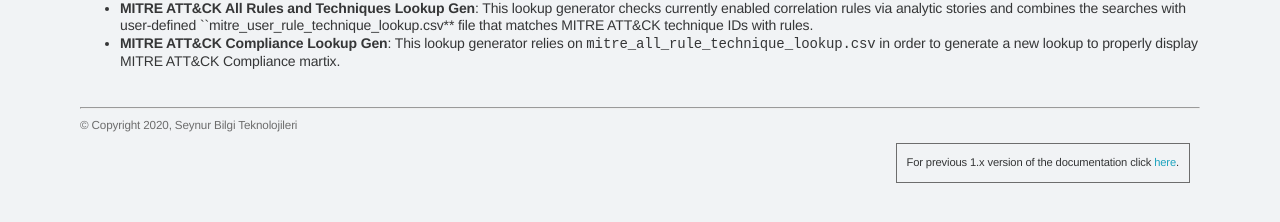
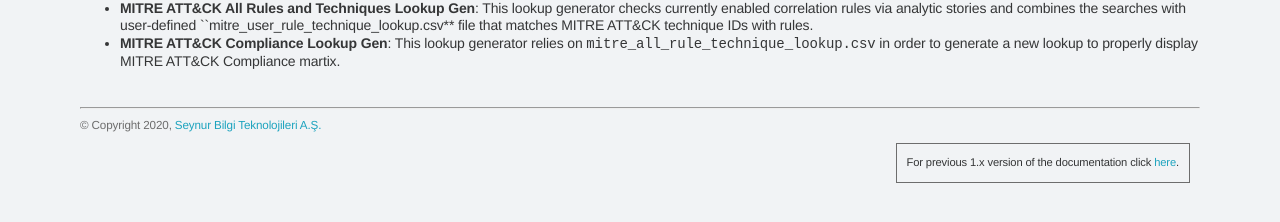
Before and after one commit to seynur/DA-ESS-MitreContent, a Jekyll site: the page built from docs/index.md, in a window 1280 px wide. Shown: the part 427-649 px from the top of the page. Built offline with Jekyll 4.4.1, drawn with Linux system fonts in a browser that asks for light colours; some of the changed lines change nothing that is shown.

Commit message:
added links to website

```diff
--- a/docs/_includes/footer.html
+++ b/docs/_includes/footer.html
@@ -1,6 +1,6 @@
 <div id="footer">
   <hr>
   <div class="copyright">
-    <small>&copy; Copyright 2020, Seynur Bilgi Teknolojileri</small>
+    <small>&copy; Copyright 2020, <a href="https://www.seynur.com" target="_blank">Seynur Bilgi Teknolojileri A.Ş.</a> </small>
   </div>
 </div>
--- a/docs/_includes/header.html
+++ b/docs/_includes/header.html
@@ -3,6 +3,6 @@
     MITRE ATT&CK App for Splunk - Documentation
   </div>
   <div class="logo">
-    <img src="assets/img/seynur_logo_dark.png" />
+    <a href="https://www.seynur.com" target="_blank"><img src="assets/img/seynur_logo_dark.png" /></a>
   </div>
 </div>
```
